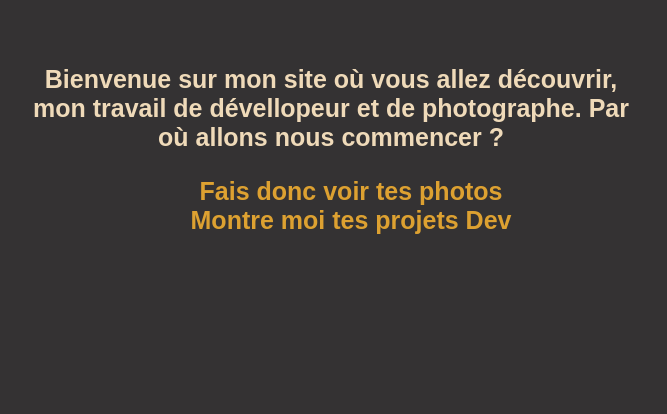
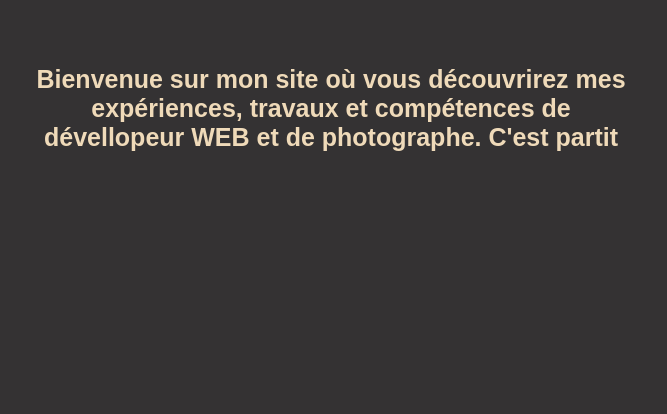
Before and after one commit to AyoubAssairh/CV, a plain HTML site: page index.html in a window 1280 px wide. Shown: the part 356-770 px from the top of the page, without its empty margins (309-976 px from the left). Drawn offline with Linux system fonts and the light colour scheme; a web font is replaced by a local one.

Commit message:
1.1
-Add l'ancre qui manquait au lien "Contact"
-modification du texte d'introduction
-Suppression des 2 liens dans le texte d'introduction

```diff
--- a/index.html
+++ b/index.html
@@ -36,14 +36,10 @@
 
       <section class="commencons">
         <p >
-          Bienvenue sur mon site où vous allez découvrir, mon travail
-          de dévellopeur et de photographe.
-          Par où allons nous commencer ?
-          <ul>
-            <li><a href="/home/ayoub/Desktop/HTML/MONCV/Mesphotos.html">Fais donc voir tes photos</a></li>
-            <li><a href="/home/ayoub/Desktop/HTML/MONCV/Mesprojetsdev.html">Montre moi tes projets Dev</a></li></li>
+          Bienvenue sur mon site où vous découvrirez mes expériences, travaux et compétences
+          de dévellopeur WEB et de photographe.
+          C'est partit
 
-          </ul>
         </p>
       </section>
 
@@ -174,7 +170,7 @@
       </div>
       </section>
 
-      <section class="contact">
+      <section id="contact" class="contact">
         <h3>CONTACT</h3>
 
             <p id="tel">06 47 50 22 09</p>
```
